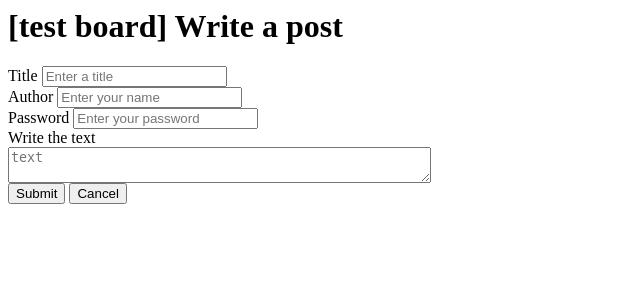
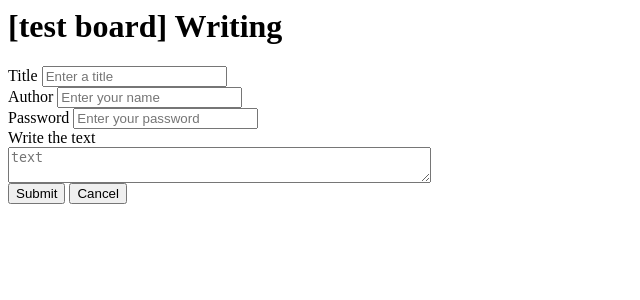
Before and after one commit to kmin1231/node.js, a Node server app: page /write in a window 1280 px wide. Shown: the top 300 px of the page, without its empty margins (0-640 px from the left). Run offline with Node 20, Linux system fonts and the light colour scheme; some libraries are stand-ins or nearby versions.

Commit message:
🎨 feat: update 'write' UI template

```diff
--- a/backend_9791191905274/chapter07_board/board/views/write.handlebars
+++ b/backend_9791191905274/chapter07_board/board/views/write.handlebars
@@ -1,17 +1,21 @@
 {{!-- write.handlebars --}}
 
-<h1>[{{ title }}] Write a post</h1>
+<h1>[{{ title }}] {{#if (eq mode "create")}}Writing{{else}}Editing{{/if}}</h1>
 
 <div>
-    <form name="boardForm" method="post" action="/write">
+    <form name="boardForm" method="post" {{#if (eq mode "create")}}action="/write" {{else}}action="/modify" {{/if}}>
+        {{#if (eq mode "modify")}}
+        <input type="hidden" name="id" value="{{post._id}}" />
+        {{/if}}
+
         <div>
             <label>Title</label>
-            <input type="text" name="title" placeholder="Enter a title" value="" />
+            <input type="text" name="title" placeholder="Enter a title" value="{{post.title}}" />
         </div>
 
         <div>
             <label>Author</label>
-            <input type="text" name="writer" placeholder="Enter your name" value="" />
+            <input type="text" name="writer" placeholder="Enter your name" value="{{post.writer}}" />
         </div>
 
         <div>
@@ -21,7 +25,7 @@
 
         <div>
             <label>Write the text</label><br />
-            <textarea placeholder="text" name="content" cols="50" row="10"></textarea>
+            <textarea placeholder="text" name="content" cols="50" row="10">{{post.content}}</textarea>
             <br />
         </div>
 
```
